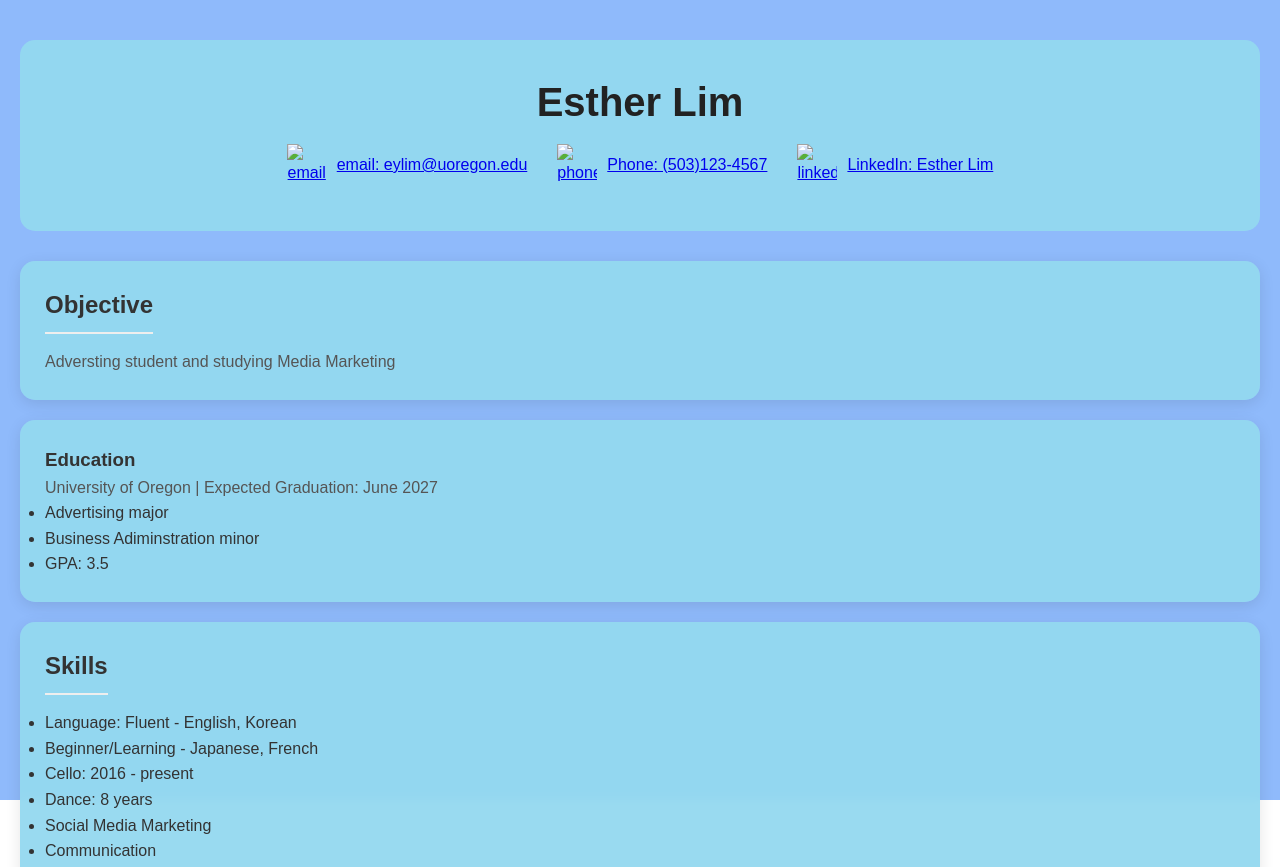
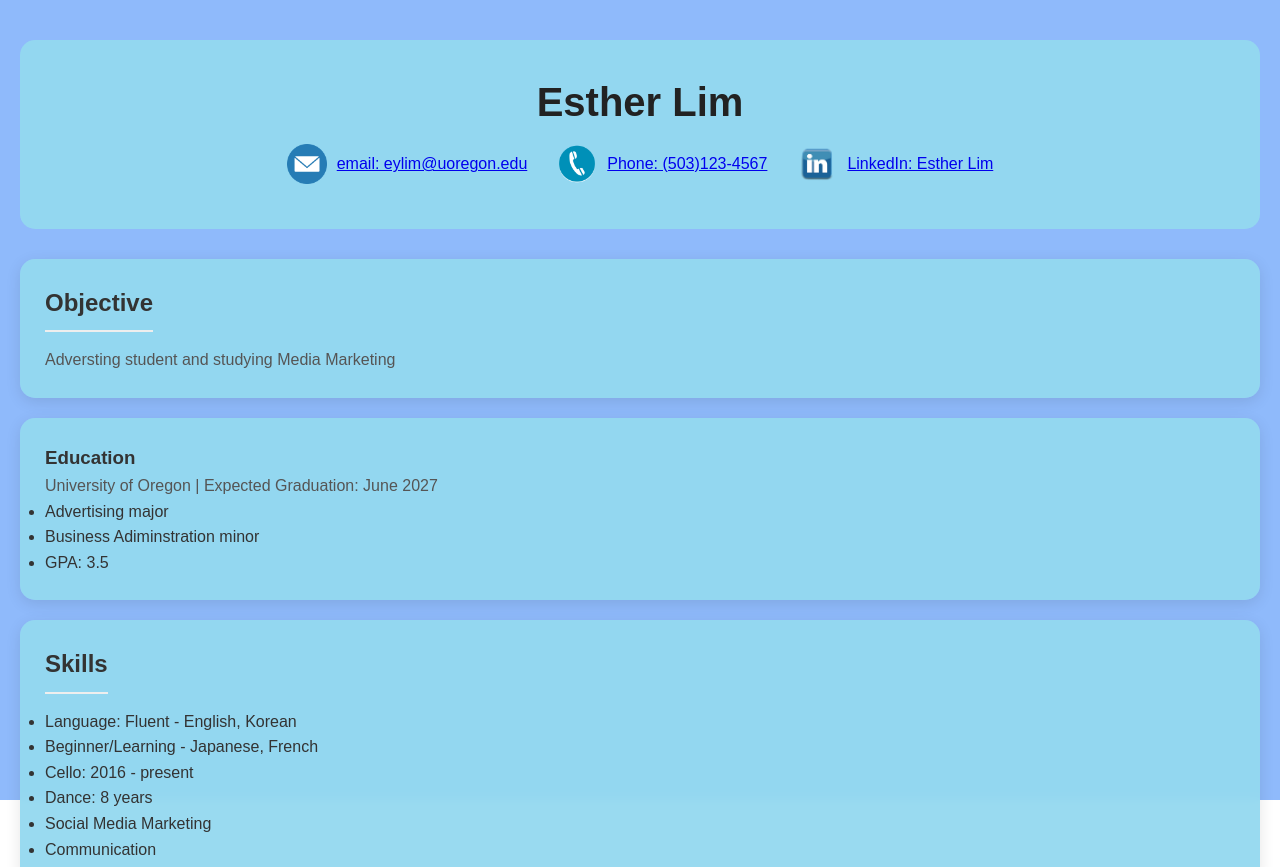
Before and after one commit to eylim824/portfolio, a plain HTML site: page resume.html in a window 1280 px wide. Shown: the top 867 px of the page. Drawn offline with Linux system fonts and the light colour scheme; files that its build step writes are made by us from their sources.

Commit message:
Update resume.html

```diff
--- a/resume.html
+++ b/resume.html
@@ -12,17 +12,17 @@
         <div class="image-container">
 
             <a href="mailto:eylim@uoregon.edu" class="contact-link">
-                <img src="email-icon.png" alt="email" class="contact-icon">
+                <img src="images/email-icon.png" alt="email" class="contact-icon">
                 email: eylim@uoregon.edu
             </a>
 
             <a href="tel:(503)123-4567" class="contact-link">
-                <img src="phone-icon.png" alt="phone" class="contact-icon">
+                <img src="images/phone-icon.png" alt="phone" class="contact-icon">
                 Phone: (503)123-4567
             </a>
 
             <a href="www.linkedin.com" class="contact-link">
-                <img src="linkedin-icon.png" alt="linkedin" class="contact-icon">
+                <img src="images/linkedin-icon.png" alt="linkedin" class="contact-icon">
                 LinkedIn: Esther Lim
             </a>
         </div>
```
